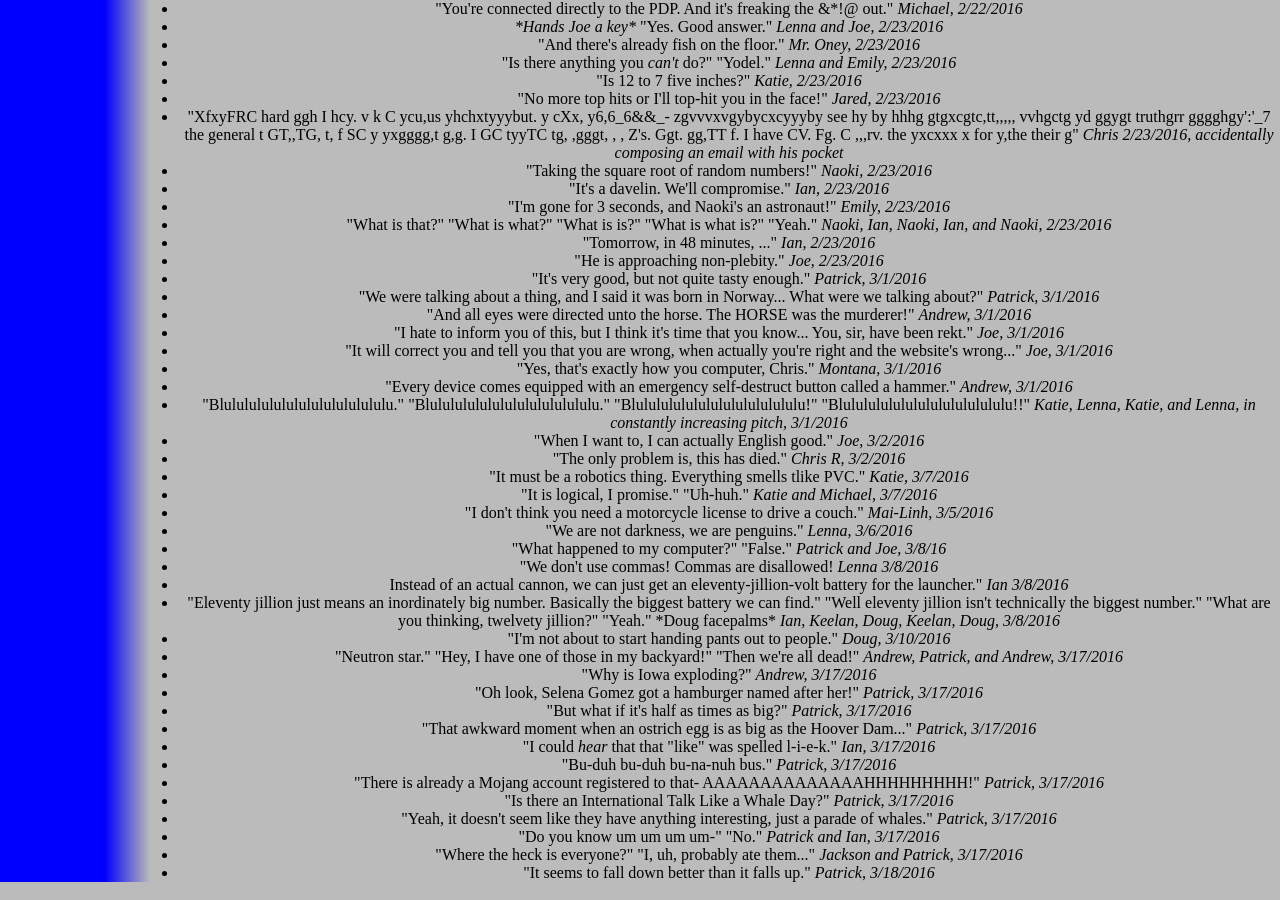
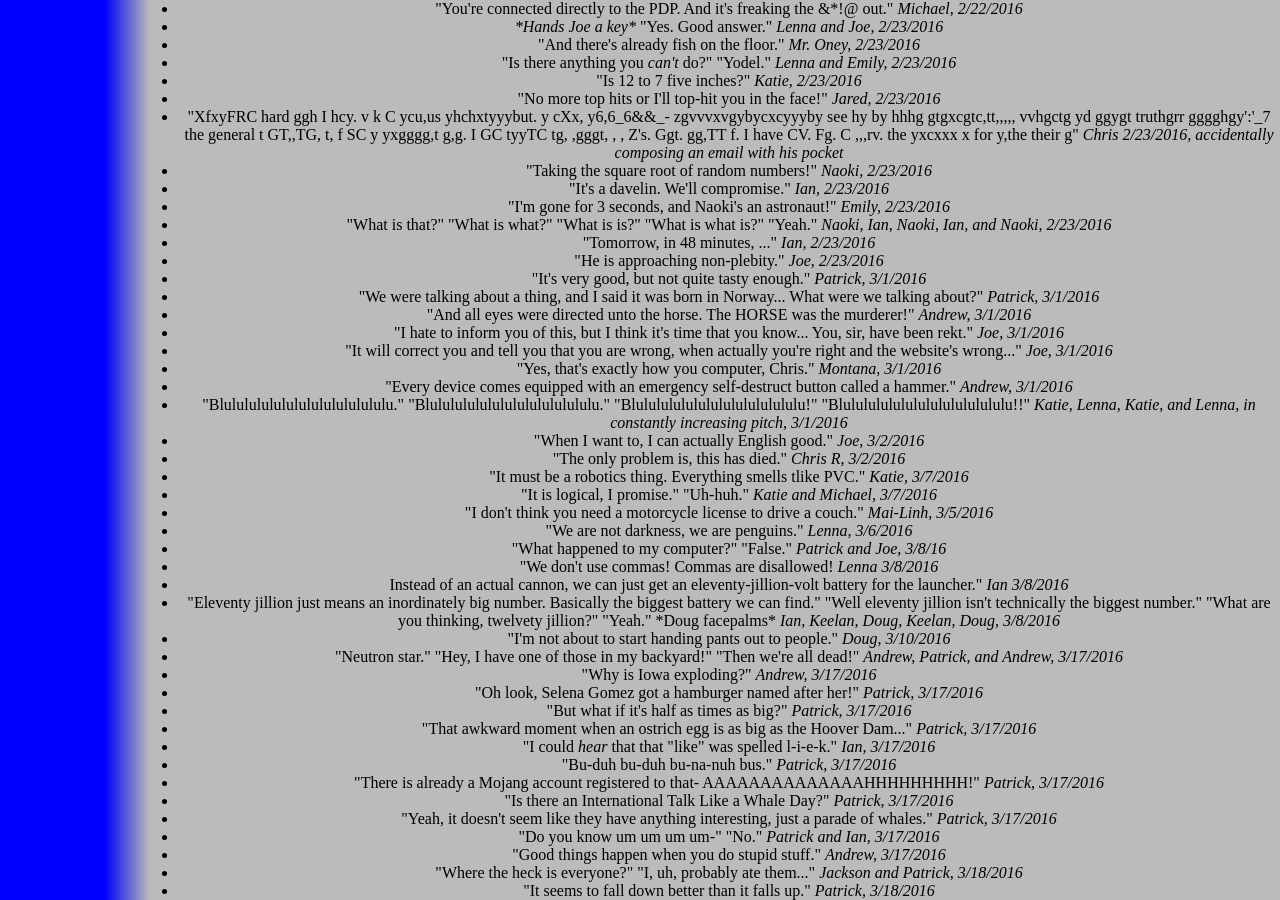
Before and after one commit to katiebugmoon/FRC4131.github.io, a Jekyll site: the page built from media/2016/quotes.html, in a window 1280 px wide and 900 px high, scrolled down 1510 px. Built offline with Jekyll 4.4.1, drawn with Linux system fonts in a browser that asks for light colours; nearby versions of some CDN libraries.

Commit message:
Update quotes.html

```diff
--- a/media/2016/quotes.html
+++ b/media/2016/quotes.html
@@ -124,6 +124,7 @@
 	<li>"Is there an International Talk Like a Whale Day?" <i>Patrick, 3/17/2016</i></li>
 	<li>"Yeah, it doesn't seem like they have anything interesting, just a parade of whales." <i>Patrick, 3/17/2016</i></li>
 	<li>"Do you know um um um um-" "No." <i>Patrick and Ian, 3/17/2016</i></li>
-	<li>"Where the heck is everyone?" "I, uh, probably ate them..." <i>Jackson and Patrick, 3/17/2016</i></li>
+	<li>"Good things happen when you do stupid stuff." <i>Andrew, 3/17/2016</i></li>
+	<li>"Where the heck is everyone?" "I, uh, probably ate them..." <i>Jackson and Patrick, 3/18/2016</i></li>
 	<li>"It seems to fall down better than it falls up." <i>Patrick, 3/18/2016</i></li>
 </ul><center>
```
